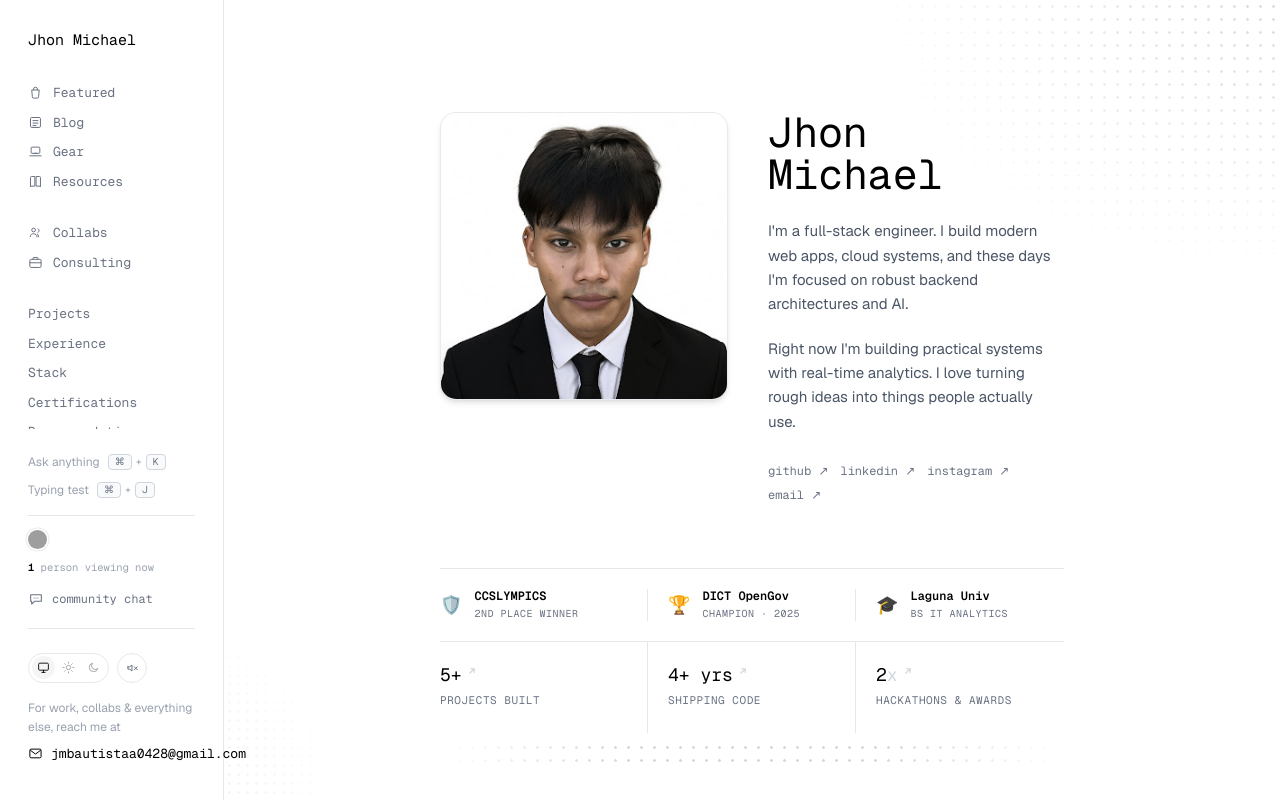
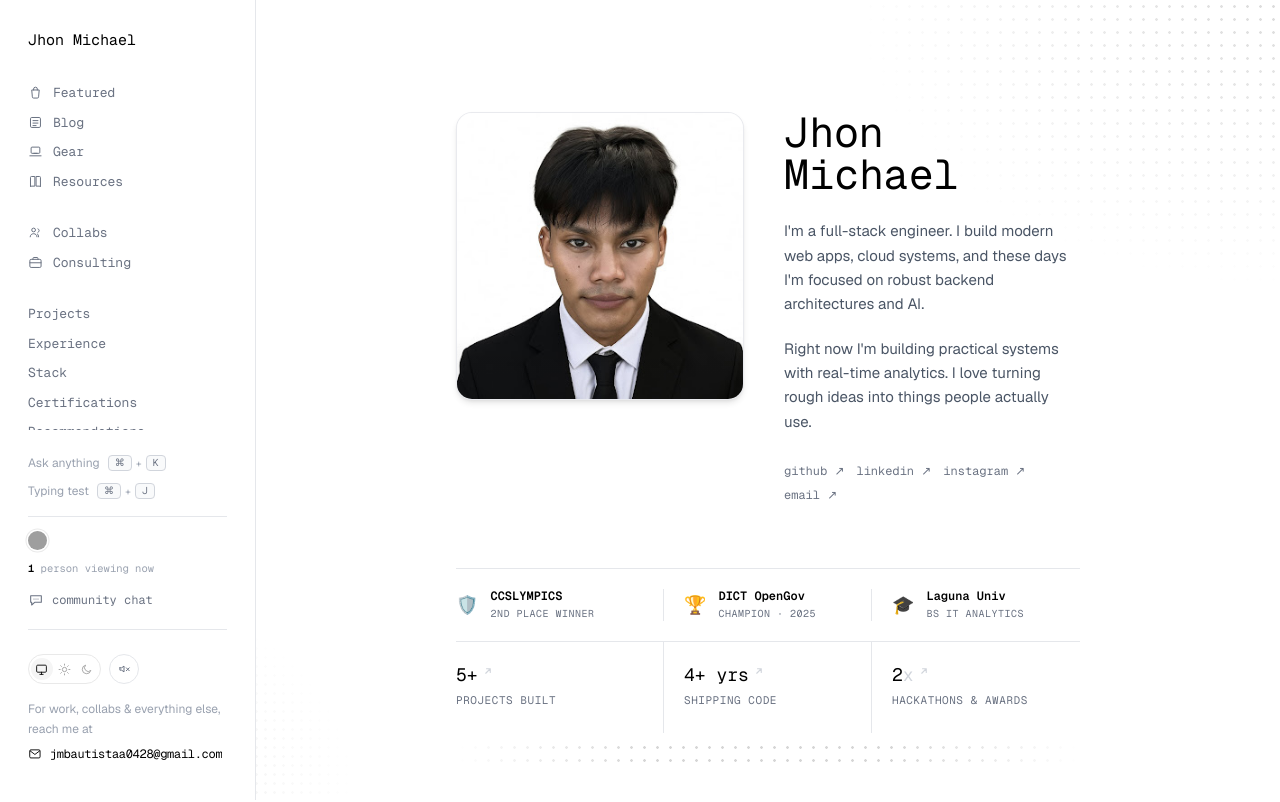
Before and after one commit to Jm-bautista-dev/Jhon-Michael, a React (Vite) app: page /#/ in a window 1280 px wide. Shown: the top 802 px of the page. Built offline with nearby package versions, Linux system fonts and the light colour scheme; grey boxes are pictures that could not be loaded; a web font is replaced by a local one.

Commit message:
fix(layout): resolve inconsistencies in sidebar bottom footer styling and layout

```diff
--- a/src/components/layout/DashboardLayout.tsx
+++ b/src/components/layout/DashboardLayout.tsx
@@ -111,7 +111,7 @@ export function DashboardLayout() {
       />
 
       {/* Main Content Area */}
-      <main id="top" className="relative z-10 lg:pl-56">
+      <main id="top" className="relative z-10 lg:pl-64">
         <div className="mx-auto max-w-2xl px-6">
 
           {/* ── Hero Section ── */}
--- a/src/components/layout/MobileNav.tsx
+++ b/src/components/layout/MobileNav.tsx
@@ -276,11 +276,12 @@ export function MobileNav({
 
             {/* Theme & sound */}
             <div className="mt-4 pt-4 border-t border-gray-200 dark:border-white/10 flex items-center justify-between">
-              <div className="theme-switch dark:border-white/10">
+              <div className="theme-switch dark:border-white/10" role="group" aria-label="Theme">
                 <button
                   type="button"
                   onClick={() => handleSetTheme('system')}
-                  className={`theme-opt ${theme === 'system' ? 'is-active dark:bg-white/15 dark:text-white' : ''}`}
+                  className={`theme-opt ${theme === 'system' ? 'is-active' : ''}`}
+                  title="System theme"
                 >
                   <svg viewBox="0 0 24 24" fill="none">
                     <rect x="3" y="4" width="18" height="13" rx="2" stroke="currentColor" strokeWidth="1.7" />
@@ -290,7 +291,8 @@ export function MobileNav({
                 <button
                   type="button"
                   onClick={() => handleSetTheme('light')}
-                  className={`theme-opt ${theme === 'light' ? 'is-active dark:bg-white/15 dark:text-white' : ''}`}
+                  className={`theme-opt ${theme === 'light' ? 'is-active' : ''}`}
+                  title="Light theme"
                 >
                   <svg viewBox="0 0 24 24" fill="none">
                     <circle cx="12" cy="12" r="4" stroke="currentColor" strokeWidth="1.7" />
@@ -300,7 +302,8 @@ export function MobileNav({
                 <button
                   type="button"
                   onClick={() => handleSetTheme('dark')}
-                  className={`theme-opt ${theme === 'dark' ? 'is-active dark:bg-white/15 dark:text-white' : ''}`}
+                  className={`theme-opt ${theme === 'dark' ? 'is-active' : ''}`}
+                  title="Dark theme"
                 >
                   <svg viewBox="0 0 24 24" fill="none">
                     <path d="M20 13.6A8 8 0 1 1 10.4 4a6.2 6.2 0 0 0 9.6 9.6z" stroke="currentColor" strokeWidth="1.7" strokeLinejoin="round" />
@@ -311,25 +314,44 @@ export function MobileNav({
               <button
                 type="button"
                 onClick={handleToggleSound}
-                className="inline-flex h-8 w-8 items-center justify-center rounded-full border border-gray-200 dark:border-white/10 text-gray-600 dark:text-gray-300"
+                className="inline-flex h-[30px] w-[30px] items-center justify-center rounded-full border border-gray-200 text-gray-500 hover:border-gray-300 hover:text-black dark:border-white/10 dark:text-gray-400 dark:hover:border-white/30 dark:hover:text-white cursor-pointer transition-colors"
+                title={soundEnabled ? 'Sounds on' : 'Sounds off'}
+                aria-label="Toggle interface sounds"
+                aria-pressed={soundEnabled}
               >
-                {soundEnabled ? '🔊' : '🔇'}
+                {soundEnabled ? (
+                  <svg className="h-3.5 w-3.5" viewBox="0 0 24 24" fill="none">
+                    <path d="M5 10v4h3l4 3V7L8 10H5zM16 9a4 4 0 010 6M18.5 6.5a7.5 7.5 0 010 11" stroke="currentColor" strokeWidth="1.7" strokeLinecap="round" strokeLinejoin="round" />
+                  </svg>
+                ) : (
+                  <svg className="h-3.5 w-3.5" viewBox="0 0 24 24" fill="none">
+                    <path d="M5 10v4h3l4 3V7L8 10H5zM16 10l5 5M21 10l-5 5" stroke="currentColor" strokeWidth="1.7" strokeLinecap="round" strokeLinejoin="round" />
+                  </svg>
+                )}
               </button>
             </div>
 
-            <p className="text-xs text-gray-400">
-              Reach me at{' '}
-              <button
-                type="button"
-                onClick={() => {
+            <div className="mt-4">
+              <p className="text-[12px] leading-relaxed text-gray-400">
+                For work, collabs &amp; everything else, reach me at
+              </p>
+              <a
+                href={`mailto:${email}`}
+                onClick={(e) => {
+                  e.preventDefault()
                   setIsOpen(false)
                   onOpenEmail()
                 }}
-                className="underline text-black dark:text-white"
+                className="mt-1.5 inline-flex w-fit items-center gap-2 font-mono text-[12px] font-normal tracking-tight text-black hover:text-gray-500 dark:text-white dark:hover:text-gray-400 cursor-pointer transition-colors"
+                title={`Send email to ${email}`}
               >
-                {email}
-              </button>
-            </p>
+                <svg viewBox="0 0 24 24" fill="none" className="h-[1.15em] w-[1.15em] shrink-0">
+                  <rect x="3" y="5" width="18" height="14" rx="2" stroke="currentColor" strokeWidth="1.6" />
+                  <path d="M4 7l8 6 8-6" stroke="currentColor" strokeWidth="1.6" strokeLinecap="round" strokeLinejoin="round" />
+                </svg>
+                <span className="truncate">{email}</span>
+              </a>
+            </div>
           </div>
         </div>
       )}
--- a/src/components/layout/Sidebar.tsx
+++ b/src/components/layout/Sidebar.tsx
@@ -65,7 +65,7 @@ export function Sidebar({
   return (
     <nav
       data-guide="sidebar"
-      className="fixed inset-y-0 left-0 z-50 hidden w-56 flex-col border-r border-gray-200 bg-white px-7 py-8 lg:flex dark:border-white/10 dark:bg-[#0c0c0f]"
+      className="fixed inset-y-0 left-0 z-50 hidden w-64 flex-col border-r border-gray-200 bg-white px-7 py-8 lg:flex dark:border-white/10 dark:bg-[#0c0c0f]"
     >
       {/* Brand logo */}
       <a
@@ -306,7 +306,7 @@ export function Sidebar({
             <button
               type="button"
               onClick={() => handleSetTheme('system')}
-              className={`theme-opt ${theme === 'system' ? 'is-active dark:bg-white/15 dark:text-white' : ''}`}
+              className={`theme-opt ${theme === 'system' ? 'is-active' : ''}`}
               title="System theme"
             >
               <svg viewBox="0 0 24 24" fill="none">
@@ -317,7 +317,7 @@ export function Sidebar({
             <button
               type="button"
               onClick={() => handleSetTheme('light')}
-              className={`theme-opt ${theme === 'light' ? 'is-active dark:bg-white/15 dark:text-white' : ''}`}
+              className={`theme-opt ${theme === 'light' ? 'is-active' : ''}`}
               title="Light theme"
             >
               <svg viewBox="0 0 24 24" fill="none">
@@ -328,7 +328,7 @@ export function Sidebar({
             <button
               type="button"
               onClick={() => handleSetTheme('dark')}
-              className={`theme-opt ${theme === 'dark' ? 'is-active dark:bg-white/15 dark:text-white' : ''}`}
+              className={`theme-opt ${theme === 'dark' ? 'is-active' : ''}`}
               title="Dark theme"
             >
               <svg viewBox="0 0 24 24" fill="none">
@@ -341,9 +341,10 @@ export function Sidebar({
           <button
             type="button"
             onClick={handleToggleSound}
-            className="inline-flex h-7.5 w-7.5 items-center justify-center rounded-full border border-gray-200 text-gray-500 hover:border-gray-300 hover:text-black dark:border-white/10 dark:text-gray-400 dark:hover:border-white/30 dark:hover:text-white cursor-pointer transition-colors"
+            className="inline-flex h-[30px] w-[30px] items-center justify-center rounded-full border border-gray-200 text-gray-500 hover:border-gray-300 hover:text-black dark:border-white/10 dark:text-gray-400 dark:hover:border-white/30 dark:hover:text-white cursor-pointer transition-colors"
             title={soundEnabled ? 'Sounds on' : 'Sounds off'}
             aria-label="Toggle interface sounds"
+            aria-pressed={soundEnabled}
           >
             {soundEnabled ? (
               <svg className="h-3.5 w-3.5" viewBox="0 0 24 24" fill="none">
@@ -360,17 +361,21 @@ export function Sidebar({
         <p className="text-[12px] leading-relaxed text-gray-400">
           For work, collabs &amp; everything else, reach me at
         </p>
-        <button
-          type="button"
-          onClick={onOpenEmail}
-          className="mt-1.5 inline-flex w-fit items-center gap-2 font-mono text-[13px] text-black hover:text-gray-500 dark:text-white dark:hover:text-gray-400 cursor-pointer transition-colors"
+        <a
+          href={`mailto:${email}`}
+          onClick={(e) => {
+            e.preventDefault()
+            onOpenEmail()
+          }}
+          className="mt-1.5 inline-flex w-fit items-center gap-2 font-mono text-[12px] font-normal tracking-tight text-black hover:text-gray-500 dark:text-white dark:hover:text-gray-400 cursor-pointer transition-colors"
+          title={`Send email to ${email}`}
         >
           <svg viewBox="0 0 24 24" fill="none" className="h-[1.15em] w-[1.15em] shrink-0">
             <rect x="3" y="5" width="18" height="14" rx="2" stroke="currentColor" strokeWidth="1.6" />
             <path d="M4 7l8 6 8-6" stroke="currentColor" strokeWidth="1.6" strokeLinecap="round" strokeLinejoin="round" />
           </svg>
-          {email}
-        </button>
+          <span className="truncate">{email}</span>
+        </a>
       </div>
     </nav>
   )
--- a/src/index.css
+++ b/src/index.css
@@ -220,23 +220,24 @@ html.dark .halftone-wide {
   pointer-events: none;
 }
 
-/* ── Theme Switcher ── */
+/* ── Theme Switcher (sidebar) ── */
 .theme-switch {
   display: inline-flex;
   align-items: center;
-  gap: 2px;
-  padding: 2.5px;
+  gap: 1px;
+  padding: 2px;
+  height: 30px;
+  box-sizing: border-box;
   border: 1px solid rgb(var(--g200));
   border-radius: 9999px;
-  background: rgb(var(--bg));
 }
 
 .theme-opt {
   display: inline-flex;
   align-items: center;
   justify-content: center;
-  width: 1.45rem;
-  height: 1.45rem;
+  width: 1.35rem;
+  height: 1.35rem;
   border-radius: 9999px;
   color: rgb(var(--g400));
   transition: color 0.2s, background-color 0.2s;
```
